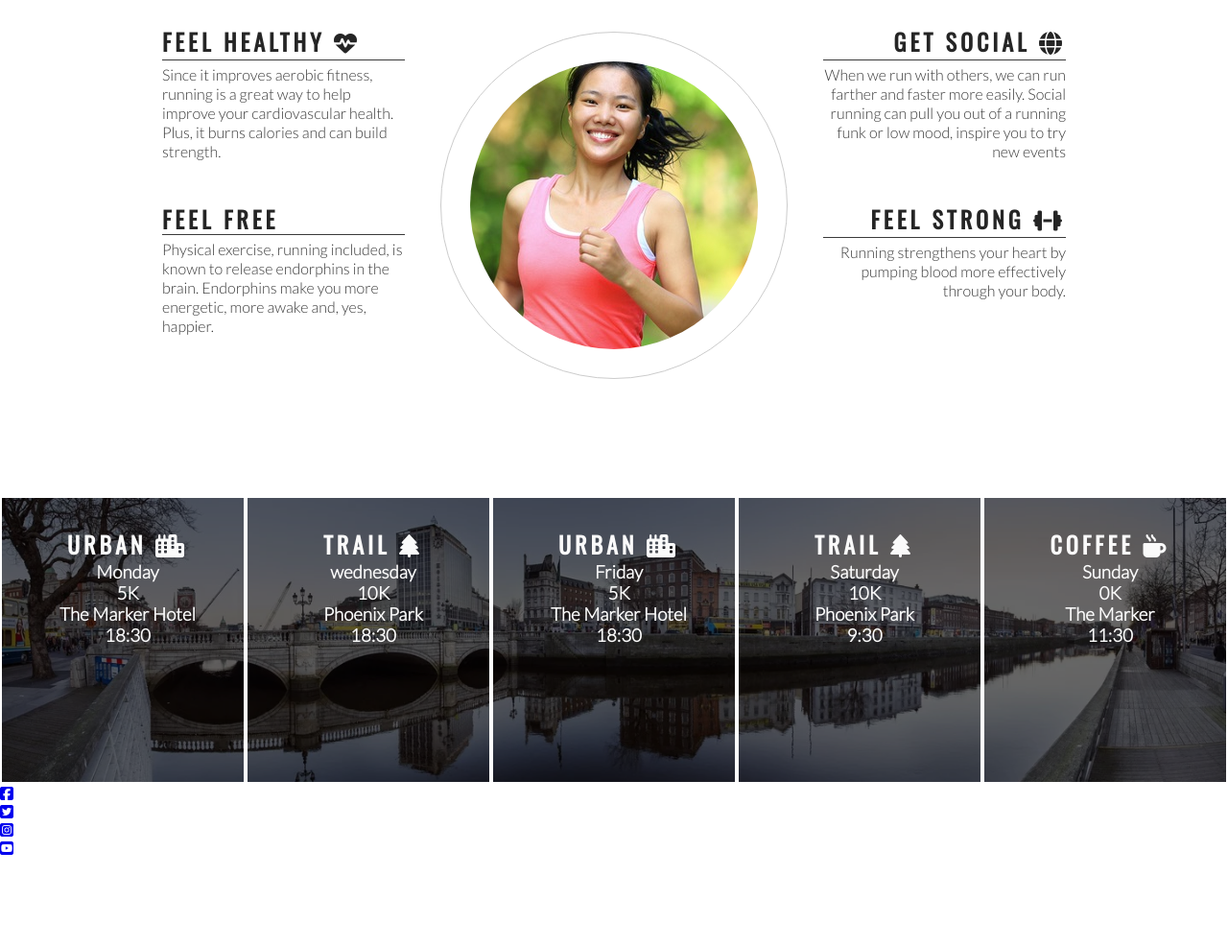
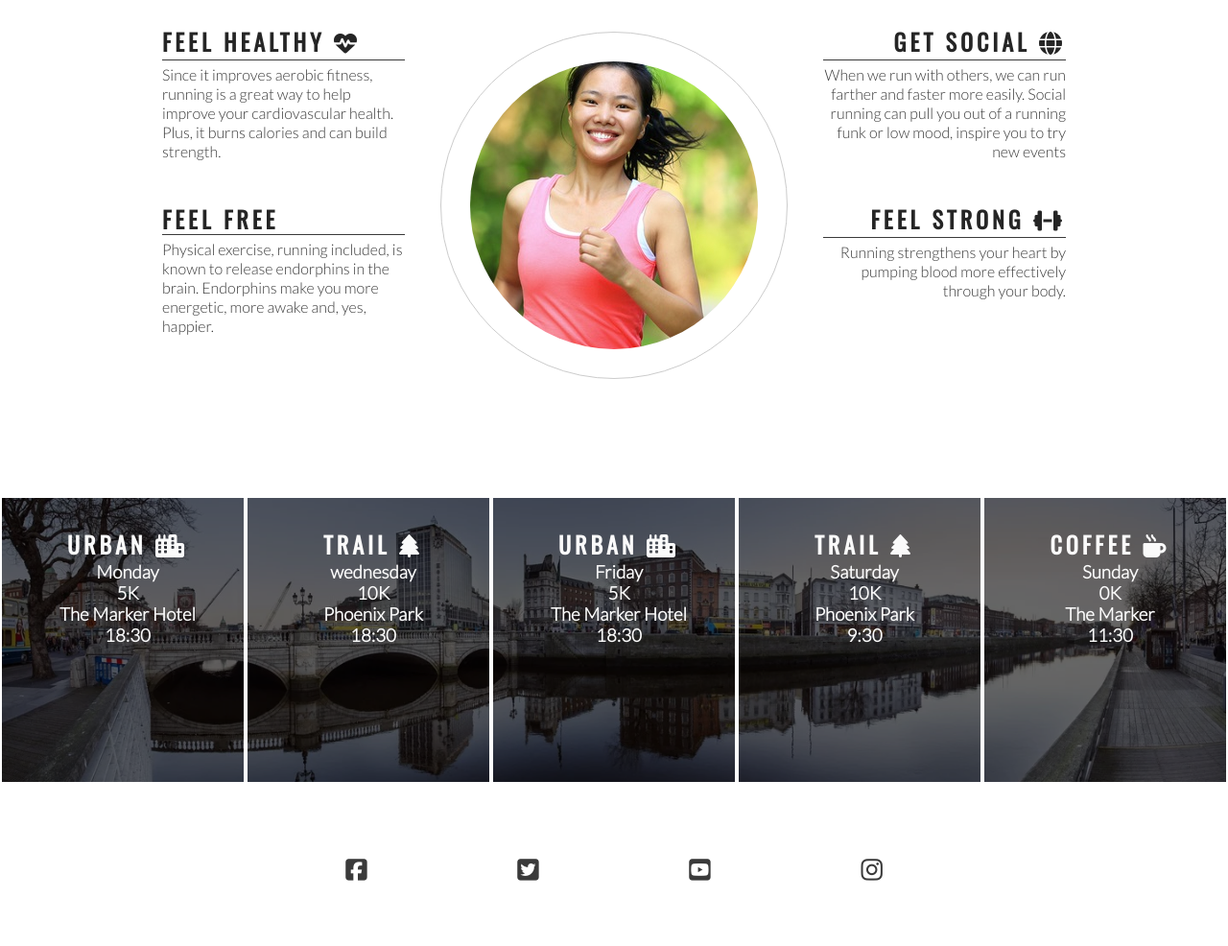
Before and after one commit to johnConstant/CI-love-running-codealong, a plain HTML site: page index.html in a window 1280 px wide. Shown: the part 778-1764 px from the top of the page at 96% size. Before the commit the page ends 1671 px from the top, so only its background shows below. Drawn offline with nearby package versions, Linux system fonts and the light colour scheme; some icons are missing.

Commit message:
Style social media icons in footer

```diff
--- a/assets/css/style.css
+++ b/assets/css/style.css
@@ -180,6 +180,25 @@ hr {
     color: #fafafa;
 }
 
+footer {
+    height: 150px;
+}
+
+.social-networks {
+    text-align: center;
+}
+
+.social-networks > li {
+    display: inline;
+}
+
+.social-networks i {
+    font-size: 160%;
+    margin: 1%;
+    padding: 5%;
+    color: #3a3a3a;
+}
+
 @keyframes hero-zoom {
     from {
         transform: scale(1);
--- a/index.html
+++ b/index.html
@@ -109,26 +109,22 @@
         </div>
     </section>
     <footer>
-        <ul>
+        <ul class="social-networks">
             <li>
-                <a href="#" target="_blank" rel="no-opener" aria-label="Visit us on Facebook (opens in a new tab)">
-                    <i class="fa-brands fa-facebook-square"></i>
-                </a>
+                <a href="https://facebook.com" target="_blank" rel="noopener"
+                    aria-label="Visit our Facebook page (opens in a new tab)"><i class="fab fa-facebook-square"></i></a>
             </li>
             <li>
-                <a href="#" target="_blank" rel="no-opener" aria-label="Visit us on Twitter (opens in a new tab)">
-                    <i class="fa-brands fa-twitter-square"></i>
-                </a>
+                <a href="https://twitter.com" target="_blank" rel="noopener"
+                    aria-label="Visit our Twitter page (opens in a new tab)"><i class="fab fa-twitter-square"></i></a>
             </li>
             <li>
-                <a href="#" target="_blank" rel="no-opener" aria-label="Visit us on Instagram (opens in a new tab)">
-                    <i class="fa-brands fa-instagram-square"></i>
-                </a>
+                <a href="https://youtube.com" target="_blank" rel="noopener"
+                    aria-label="Visit our YouTube page (opens in a new tab)"><i class="fab fa-youtube-square"></i></a>
             </li>
             <li>
-                <a href="#" target="_blank" rel="no-opener" aria-label="Visit us on YouTube (opens in a new tab)">
-                    <i class="fa-brands fa-youtube-square"></i>
-                </a>
+                <a href="https://instagram.com" target="_blank" rel="noopener"
+                    aria-label="Visit our Instagram page (opens in a new tab)"><i class="fab fa-instagram"></i></a>
             </li>
         </ul>
     </footer>
```
